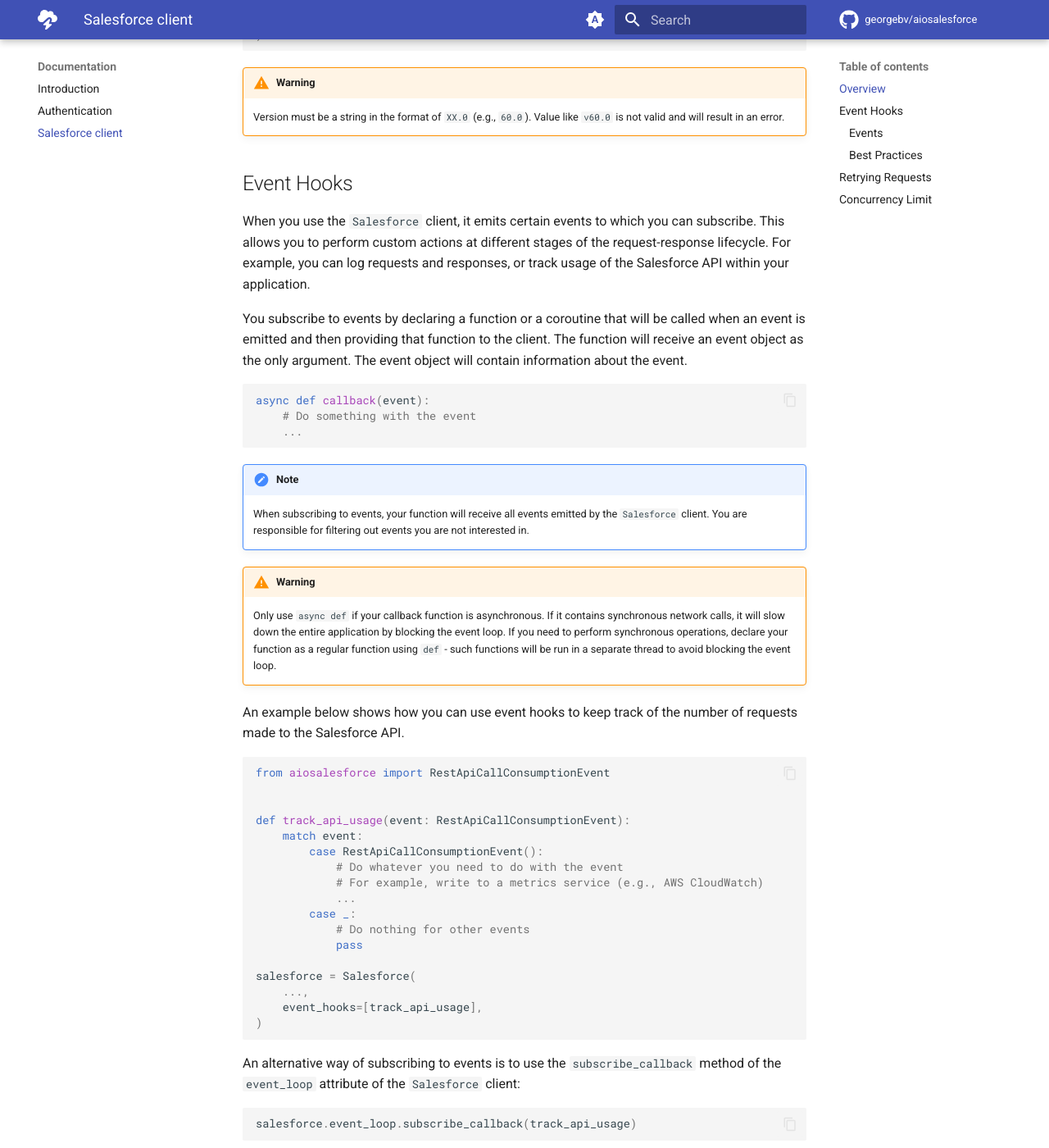
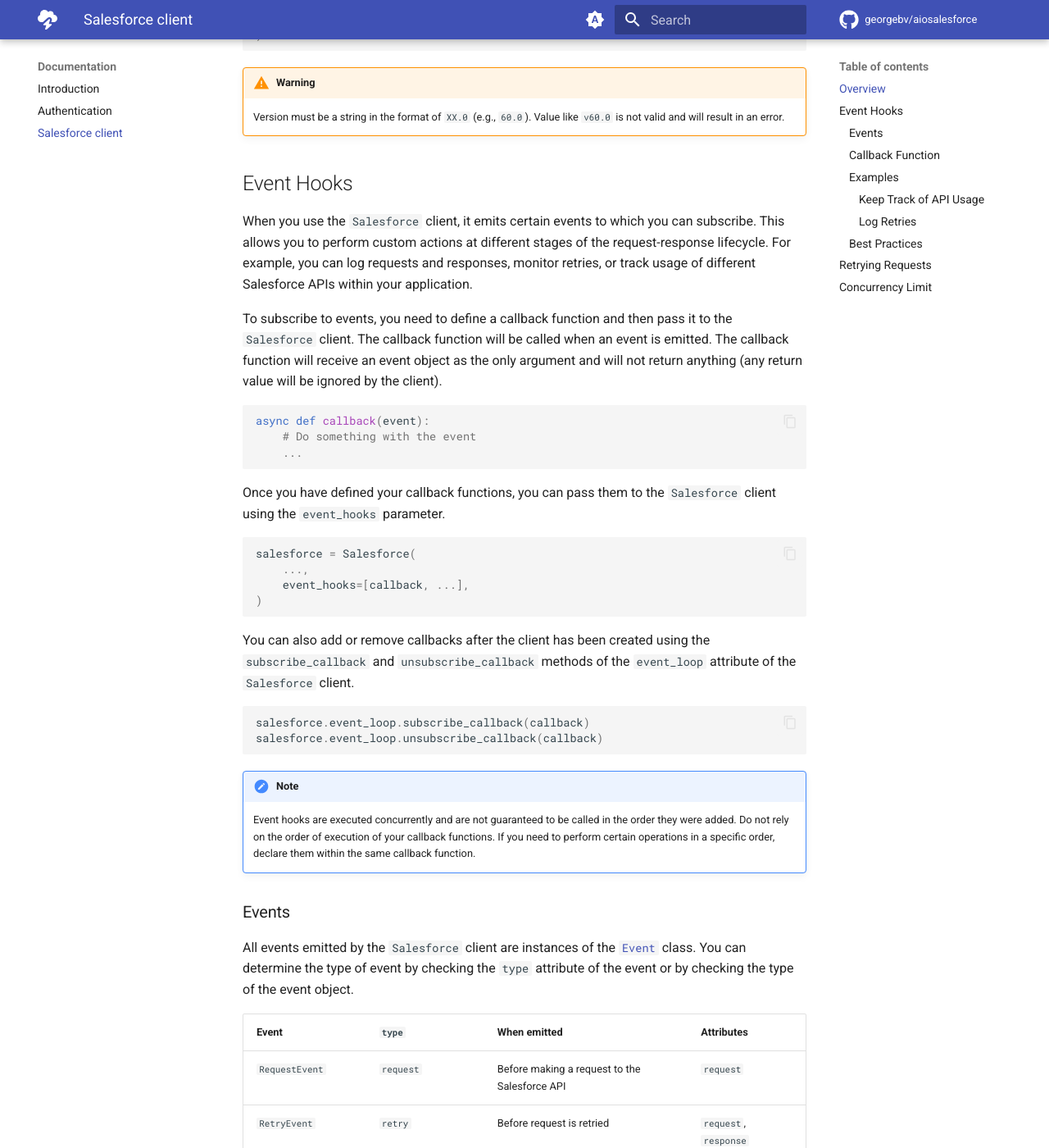
Before and after one commit to georgebv/aiosalesforce, an MkDocs documentation site: the page built from docs/documentation/client.md, in a window 1280 px wide and 1400 px high, scrolled down 1262 px. Shown: the whole window at 82% size. Built offline with MkDocs 1.6.1 and Material for MkDocs 9.7.7, drawn with Linux system fonts in a browser that asks for light colours; emoji names are drawn with the system emoji font; comment, search, counter and statistics services are not loaded; some of the changed text lies outside the part shown.

Commit message:
updated documentation for event hooks

````diff
--- a/docs/documentation/client.md
+++ b/docs/documentation/client.md
@@ -64,13 +64,13 @@
 
 When you use the `Salesforce` client, it emits certain events to which you can
 subscribe. This allows you to perform custom actions at different stages of the
-request-response lifecycle. For example, you can log requests and responses, or
-track usage of the Salesforce API within your application.
+request-response lifecycle. For example, you can log requests and responses, monitor
+retries, or track usage of different Salesforce APIs within your application.
 
-You subscribe to events by declaring a function or a coroutine that will be
-called when an event is emitted and then providing that function to the client.
-The function will receive an event object as the only argument.
-The event object will contain information about the event.
+To subscribe to events, you need to define a callback function and then pass it to
+the `Salesforce` client. The callback function will be called when an event is emitted.
+The callback function will receive an event object as the only argument and will not
+return anything (any return value will be ignored by the client).
 
 ```python
 async def callback(event):
@@ -78,64 +78,38 @@
     ...
 ```
 
-!!! note "Note"
-
-    When subscribing to events, your function will receive all events emitted by the
-    `Salesforce` client. You are responsible for filtering out events you are
-    not interested in.
-
-!!! warning "Warning"
-
-    Only use `async def` if your callback function is asynchronous. If it contains
-    synchronous network calls, it will slow down the entire application by blocking
-    the event loop. If you need to perform synchronous operations, declare your
-    function as a regular function using `def` - such functions will be run in
-    a separate thread to avoid blocking the event loop.
-
-An example below shows how you can use event hooks to keep track of the number
-of requests made to the Salesforce API.
+Once you have defined your callback functions, you can pass them to the `Salesforce`
+client using the `event_hooks` parameter.
 
 ```python
-from aiosalesforce import RestApiCallConsumptionEvent
-
-
-def track_api_usage(event: RestApiCallConsumptionEvent):
-    match event:
-        case RestApiCallConsumptionEvent():
-            # Do whatever you need to do with the event
-            # For example, write to a metrics service (e.g., AWS CloudWatch)
-            ...
-        case _:
-            # Do nothing for other events
-            pass
-
 salesforce = Salesforce(
     ...,
-    event_hooks=[track_api_usage],
+    event_hooks=[callback, ...],
 )
 ```
 
-An alternative way of subscribing to events is to use the `subscribe_callback` method
-of the `event_loop` attribute of the `Salesforce` client:
+You can also add or remove callbacks after the client has been created using the
+`subscribe_callback` and `unsubscribe_callback` methods of the `event_loop` attribute
+of the `Salesforce` client.
 
 ```python
-salesforce.event_loop.subscribe_callback(track_api_usage)
+salesforce.event_loop.subscribe_callback(callback)
+salesforce.event_loop.unsubscribe_callback(callback)
 ```
 
-Similarly, you can unsubscribe a callback by using the `unsubscribe_callback` method:
+!!! note "Note"
 
-```python
-salesforce.event_loop.unsubscribe_callback(track_api_usage)
-```
-
-When you subscribe multiple callbacks to the client they will be called concurrently.
-This means that the order in which they are called is not guaranteed. Your callbacks
-can be synchronous, asynchronous, or a mix of both - `aiosalesforce` knows what to do
-in each case.
+    Event hooks are executed concurrently and are not guaranteed to be called in
+    the order they were added. Do not rely on the order of execution of your
+    callback functions. If you need to perform certain operations in a specific order,
+    declare them within the same callback function.
 
 ### Events
 
-All events have the `type` attribute.
+All events emitted by the `Salesforce` client are instances of the
+[`Event`](/aiosalesforce/api-reference/events/#aiosalesforce.events.Event) class.
+You can determine the type of event by checking the `type` attribute of the event
+or by checking the type of the event object.
 
 | Event                          | `type`                       | When emitted                                                            | Attributes                       |
 | ------------------------------ | ---------------------------- | ----------------------------------------------------------------------- | -------------------------------- |
@@ -145,16 +119,121 @@
 | `RestApiCallConsumptionEvent`  | `rest_api_call_consumption`  | When a Salesforce API call is consumed (includes unsuccessful requests) | `response`                       |
 | `BulkApiBatchConsumptionEvent` | `bulk_api_batch_consumption` | When a Bulk API (v1 or v2) batch is consumed                            | `response`                       |
 
-All events which have the `response` attribute will contain `consumed` and `remaining`
-attributes. The `consumed` attribute is the number of API calls consumed and the
-`remaining` attribute is the number of API calls remaining in the current
-24-hour period.
+!!! note "Note"
+
+    All events which have the `response` attribute will contain
+    `consumed` and `remaining` attributes. The `consumed` attribute is the number
+    of API calls consumed and the `remaining` attribute is the number of API calls
+    remaining in the current 24-hour period. Not all responses will have this
+    information (for example, authentication responses) - in such cases,
+    these attributes will have value `None`.
+
+### Callback Function
+
+The callback function will receive an event object as the only argument. You cannot
+specify what type of event you want to subscribe to - your callback function will
+receive all events emitted by the `Salesforce` client. You are responsible for
+filtering out events you are not interested in.
+
+Using the `type` attribute:
+
+```python
+from aiosalesforce import Event
+
+async def callback(event: Event) -> None:
+    match event.type:
+        case "request":
+            # Do something with the request event
+            ...
+        case "response":
+            # Do something with the response event
+            ...
+        case _:
+            # Do nothing for other events
+            pass
+```
+
+Using the type of the event object:
+
+```python
+from aiosalesforce import RequestEvent, ResponseEvent
+
+def callback(event) -> None:
+    match event:
+        case RequestEvent():
+            # Do something with the request event
+            ...
+        case ResponseEvent():
+            # Do something with the response event
+            ...
+        case _:
+            # Do nothing for other events
+            pass
+```
+
+!!! warning "Warning"
+
+    Only use `async def` if your callback function is asynchronous. If it contains
+    synchronous network calls, it will slow down the entire application by blocking
+    the event loop. If you need to perform synchronous operations, declare your
+    function as a regular function using `def` - such functions will be run in
+    a separate thread to avoid blocking the event loop. You can mix asynchronous
+    and synchronous functions when using event hooks - `aiosalesforce` will use
+    an appropriate concurrency model for each of your callback functions.
+
+### Examples
+
+#### Keep Track of API Usage
+
+An example below shows how you can use event hooks to keep track of the number
+of requests made to the Salesforce API. This can be useful if you want to record and
+monitor your API usage over time. For example, you can use send usage metrics to
+a metrics service like AWS CloudWatch.
+
+```python
+from aiosalesforce import (
+    Event,
+    BulkApiBatchConsumptionEvent,
+    RestApiCallConsumptionEvent,
+)
+
+
+def track_api_usage(event: Event):
+    match event:
+        case RestApiCallConsumptionEvent():
+            # Write to a metrics service (e.g., AWS CloudWatch)
+            ...
+        case BulkApiBatchConsumptionEvent():
+            # Write to a metrics service (e.g., AWS CloudWatch)
+            ...
+        case _:
+            # Do nothing for other events
+            pass
+```
+
+#### Log Retries
+
+```python
+from aiosalesforce import Event, RetryEvent
+
+
+async def log_retries(event: Event):
+    match event:
+        case RetryEvent():
+            # Log the request and response
+            print(
+                f"Retrying {event.request.method} request to {event.request.url}"
+            )
+        case _:
+            # Do nothing for other events
+            pass
+```
 
 ### Best Practices
 
 - Use asynchronous functions if you make asynchronous IO operations and synchronous
   functions if you make synchronous IO operations in your callback.
-- Use the `match` or `if` statement to filter out events you are not interested in.
+- Use the `match` or `if` statements to filter out events you are not interested in.
 - Declare one callback for each operation you want to perform. This will make
   your code run faster and be easier to understand.
 
````
